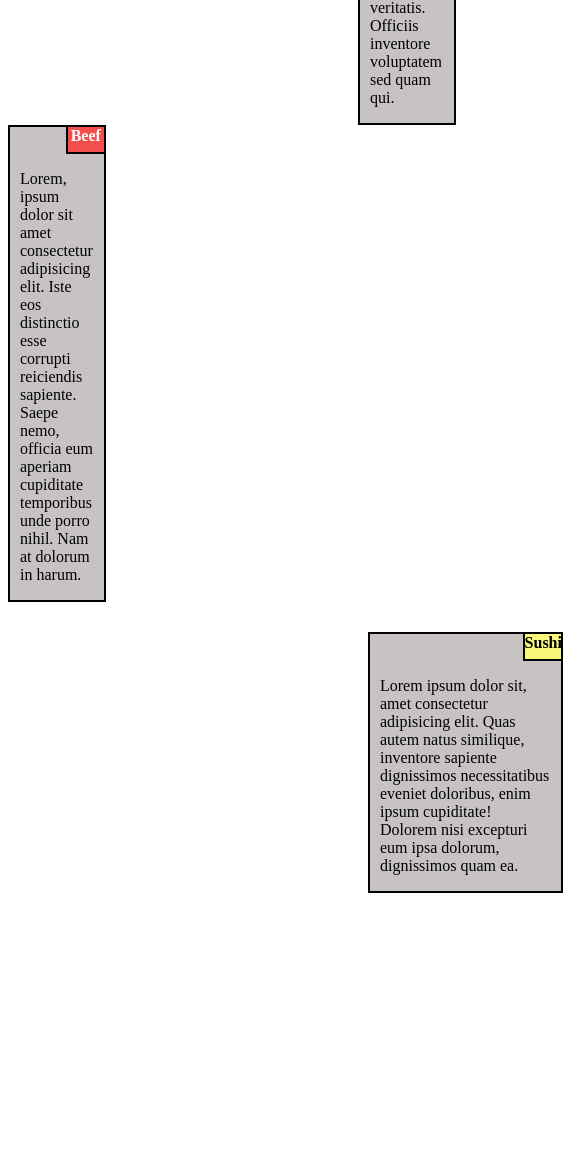
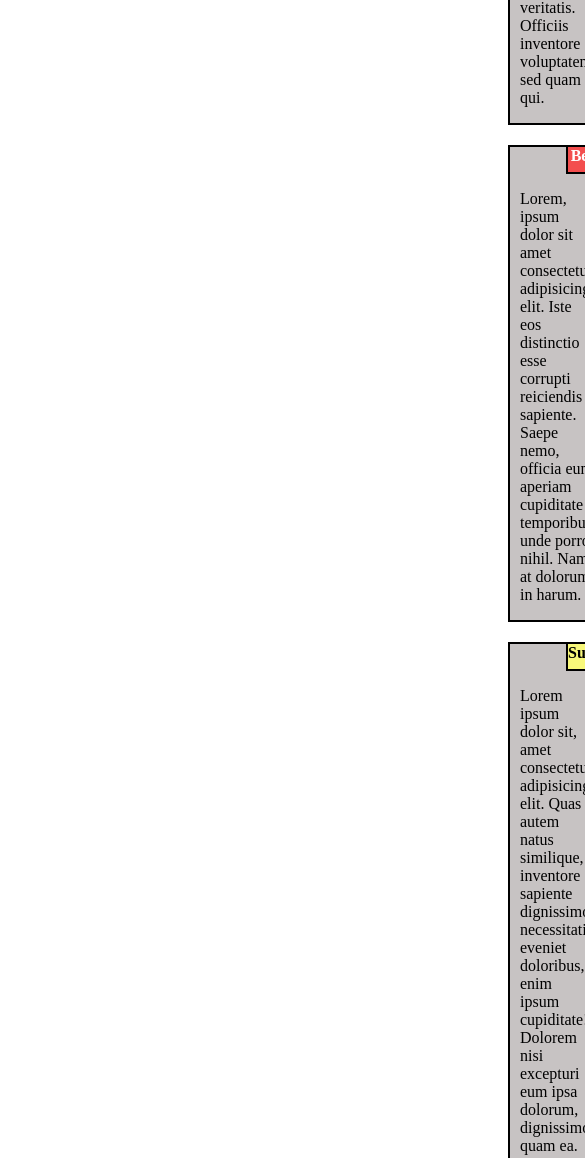
Before and after one commit to Elianadelgado28/module2-solution, a plain HTML site: page module2-solution:index.html in a window 390 px wide. Shown: the part 520-1678 px from the top of the page, 585 px wide, since content can reach past the window. Before the commit the page ends 1413 px from the top, so only its background shows below. Drawn offline with Linux system fonts and the light colour scheme.

Commit message:
un poco mas

```diff
--- a/module2-solution.css
+++ b/module2-solution.css
@@ -85,7 +85,7 @@ p{
 
 }
 
-@media (max-width:991px){
+@media (min-width:769px) and (max-width:991px){
 
     .titulo{
         text-align: center;
@@ -105,3 +105,25 @@ p{
         margin-left: 80%;
     }
 }
+
+@media(max-width:768px){
+    .caja1{
+        margin-right: 300px;
+        margin-left: 500px;
+    }
+
+    .caja2{
+        margin-right: 300px;
+        margin-left: 500px;
+        margin-top: 20px;
+    }
+
+    .caja3{
+        width: 25%;
+        height: 30%;
+        margin-right: 300px;
+        margin-left: 500px;
+        margin-top: 20px;
+    }
+
+}
```
Also changed, not shown: 1 other file.
